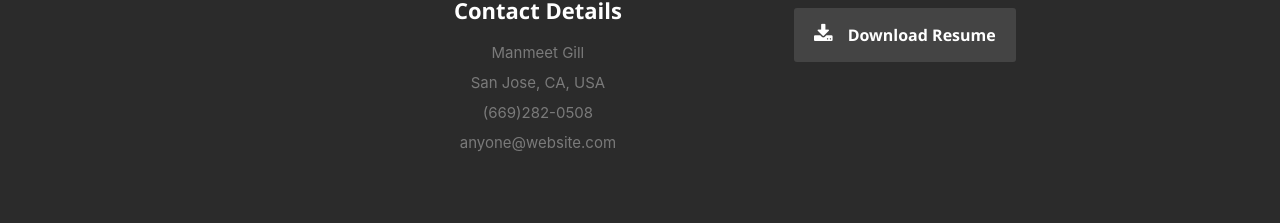
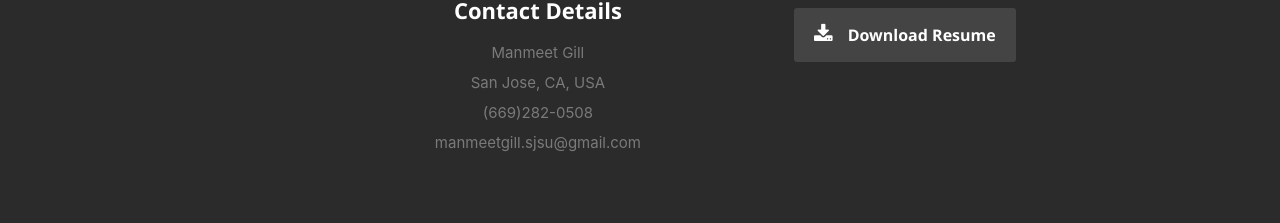
Before and after one commit to manmeet-gill/portfolio, a React (Create React App) app: page / in a window 1280 px wide. Shown: the part 1152-1375 px from the top of the page. Built offline with nearby package versions, Linux system fonts and the light colour scheme.

Commit message:
updates to dev content about

```diff
--- a/public/index.html
+++ b/public/index.html
@@ -38,7 +38,7 @@
   <body>
     <noscript>You need to enable JavaScript to run this app.</noscript>
     <div id="root">
-      <script src="http://ajax.googleapis.com/ajax/libs/jquery/1.10.2/jquery.min.js"></script>
+      <script src="https://ajax.googleapis.com/ajax/libs/jquery/1.10.2/jquery.min.js"></script>
     <script>window.jQuery || document.write('<script src="js/jquery-1.10.2.min.js"><\/script>')</script>
     <script type="text/javascript" src="js/jquery-migrate-1.2.1.min.js"></script>
     <script src="js/jquery.flexslider.js"></script>
--- a/src/Components/about/about.js
+++ b/src/Components/about/about.js
@@ -24,7 +24,7 @@ export default class Header extends Component {
                     San Jose, CA, USA
                   </span><br />
                   <span>(669)282-0508</span><br />
-                  <span>anyone@website.com</span>
+                  <span>manmeetgill.sjsu@gmail.com</span>
                 </p>
               </div>
               <div className="columns download">
```
